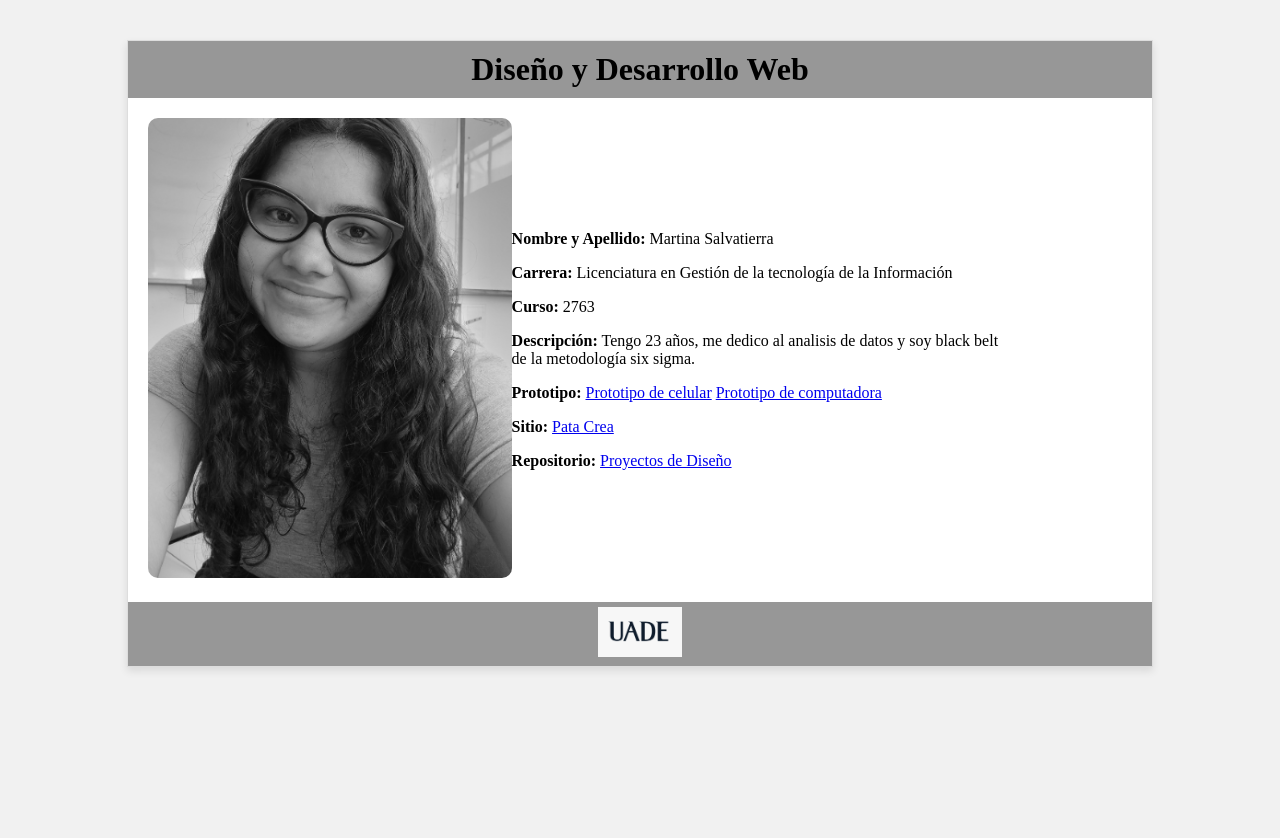
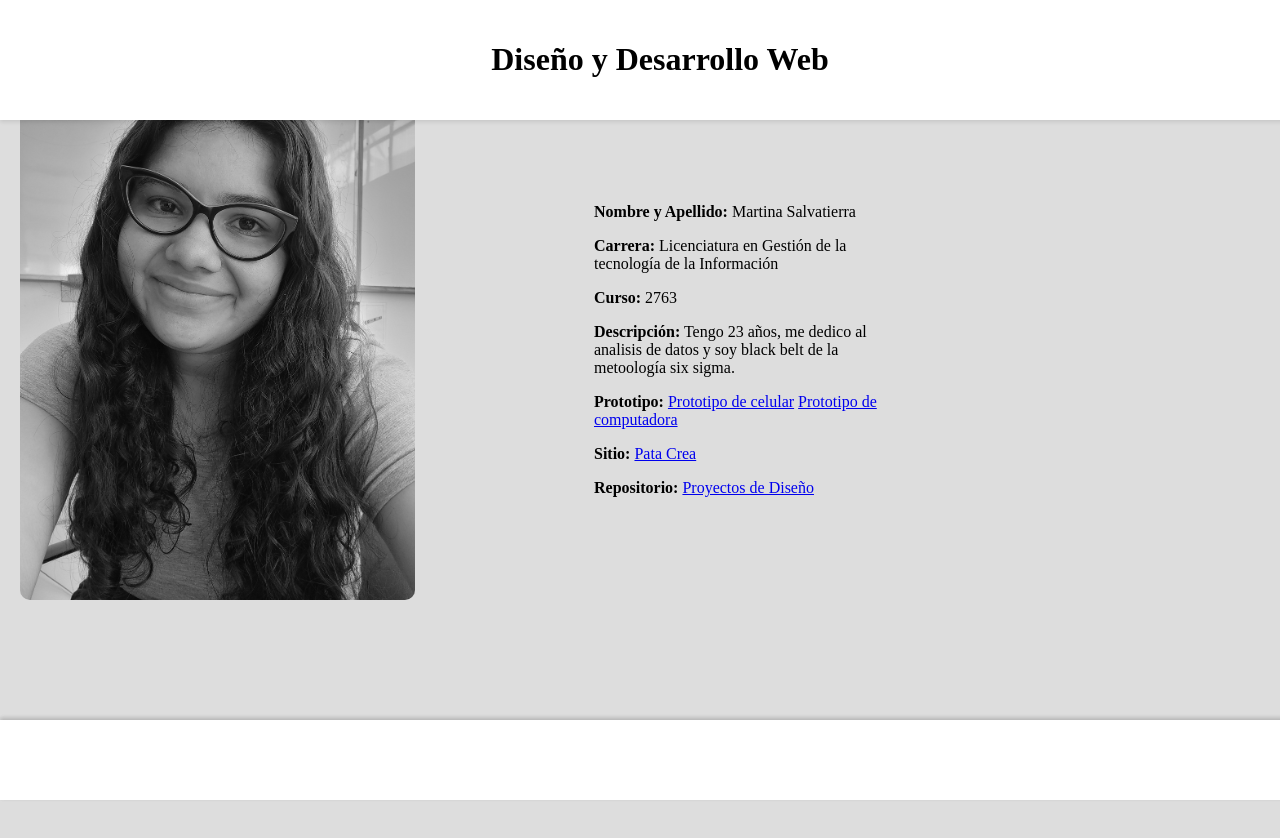
Before and after one commit to MartinaS22/Parcial, a plain HTML site: page index.html in a window 1280 px wide. Before the commit the page ends 800 px from the top, so only its background shows below. Drawn offline with Linux system fonts and the light colour scheme.

Commit message:
Add files via upload

```diff
--- a/estilos.CSS
+++ b/estilos.CSS
@@ -1,46 +1,32 @@
 /* Estilos para el cuerpo de la página */
 body {
-    background-color: #f1f1f1; /* Color de fondo gris */
-    height: 100%; /* Ajustar la altura del cuerpo al 100% del viewport */
+    background-color: #dddddd; /* Color de fondo gris */
     margin: 0; /* Eliminar margen predeterminado del cuerpo */
     padding: 0; /* Eliminar el relleno predeterminado del cuerpo */
+    height: 100%; /* Ajustar la altura del cuerpo al 100% del viewport */
 }
 
 .contenido {
-    display: flex;
-    flex-direction: column;
-    justify-content: space-between;
-    align-items: center;
-    background-color: #ffffff; /* Fondo blanco para la tarjeta */
-    border: 1px solid #dddddd; /* Borde gris claro */
-    box-shadow: 0 4px 8px rgba(0, 0, 0, 0.1); /* Sombra para dar efecto de tarjeta */
-    padding: 0; /* Eliminar el relleno interior */
-    margin: 40px auto; /* Margen superior e inferior para separarla del borde de la página */
-    width: 80%;
-    max-width: 1200px; /* Ancho máximo para evitar que crezca demasiado en pantallas grandes */
-    height: auto; /* Ajustar la altura automáticamente */
-}
-
-.barra-superior, .barra-inferior {
-    width: 100%; /* Asegurar que las barras ocupen todo el ancho del contenedor */
-    background-color: #979797;
-    text-align: center; /* Centrar el contenido */
+    justify-content: center; /* Centra los elementos horizontalmente */
+    position: relative;
+    width: 100%;
+    height: 100%;
 }
 
 .barra-superior {
-    padding: 10px 0; /* Añadir relleno superior e inferior */
+    position: fixed;
+    top: 0;
+    left: 0;
+    width: 100%;
+    background-color: #ffffff;
+    z-index: 1;
+    padding: 20px;
+    box-shadow: 0 2px 4px rgba(0,0,0,0.1);
+    height: 10%; /* Ajustar la altura de la barra inferior al 20% del viewport */
 }
 
-.barra-superior h1 {
-    margin: 0; /* Eliminar márgenes del h1 */
-}
-
-.barra-inferior {
-    padding: 5px 0; /* Añadir relleno superior e inferior */
-}
-
-.barra-inferior img {
-    max-height: 50px; /* Ajustar la altura máxima de la imagen */
+.barra-superior h1{
+    text-align: center;
 }
 
 .contenido-medio {
@@ -48,20 +34,22 @@ body {
     flex-direction: row;
     justify-content: space-between;
     align-items: center;
-    padding: 20px; /* Añadir relleno interno */
+    margin-top: 80px;
+    padding: 20px;
     box-sizing: border-box;
-    width: 100%; /* Asegurar que ocupe todo el ancho del contenedor */
+    margin-bottom: 20%;
+    height: calc(100% - 100px);
 }
 
-.contenido-medio .foto img {
+
+.contenido-medio img {
     max-width: 100%;
     height: auto;
     border-radius: 10px;
 }
 
-.contenido-medio .texto p {
-    max-width: 80%;
-    font-size: 16px;
+.contenido-medio p {
+    max-width: 45%;
 }
 
 @media screen and (max-width: 768px) {
@@ -72,7 +60,27 @@ body {
 
     .contenido-medio img,
     .contenido-medio p {
-        max-width: 80%;
+        max-width: 90%;
         height: auto;
     }
 }
+
+.barra-inferior {
+    position: fixed;
+    bottom: 0;
+    left: 0;
+    width: 100%;
+    background-color: #ffffff;
+    z-index: 1;
+    padding: 20px;
+    box-shadow: 0 -2px 4px rgba(0,0,0,0.1);
+    height: 5%;
+}
+ /* Estilo adicional para la imagen en la barra inferior */
+.barra-inferior img {
+    /*width: 100%;*/
+    height: 20px;
+    display: block;
+    margin: auto;
+
+}
--- a/index.html
+++ b/index.html
@@ -12,9 +12,7 @@
             </h1>
         </div>
         <div class="contenido-medio">
-            <div class="foto">
-                <img src="imagen1.png">
-            </div>
+            <img src="imagen1.png">
             <div class="texto">
                 <p>
                     <b>Nombre y Apellido:</b> Martina Salvatierra
@@ -26,7 +24,7 @@
                     <b>Curso:</b> 2763
                 </p>
                 <p>
-                    <b>Descripción:</b> Tengo 23 años, me dedico al analisis de datos y soy black belt de la metodología six sigma.
+                    <b>Descripción:</b> Tengo 23 años, me dedico al analisis de datos y soy black belt de la metoología six sigma.
                 </p>
                 <p>
                     <b>Prototipo:</b>
@@ -40,9 +38,11 @@
                     <b>Repositorio:</b> <a href="https://github.com/MartinaS22/Proyectos_Dise-o.git">Proyectos de Diseño</a>
                 </p>
             </div>
-        </div>
-        <div class="barra-inferior">
-            <img src="uade.jpeg">
+            <div class="barra-inferior">
+                <img src="uade.jpeg">
+            </div>
+            <div class="barra-inferior">
+            </div>
         </div>
     </div>
 </body>
```
